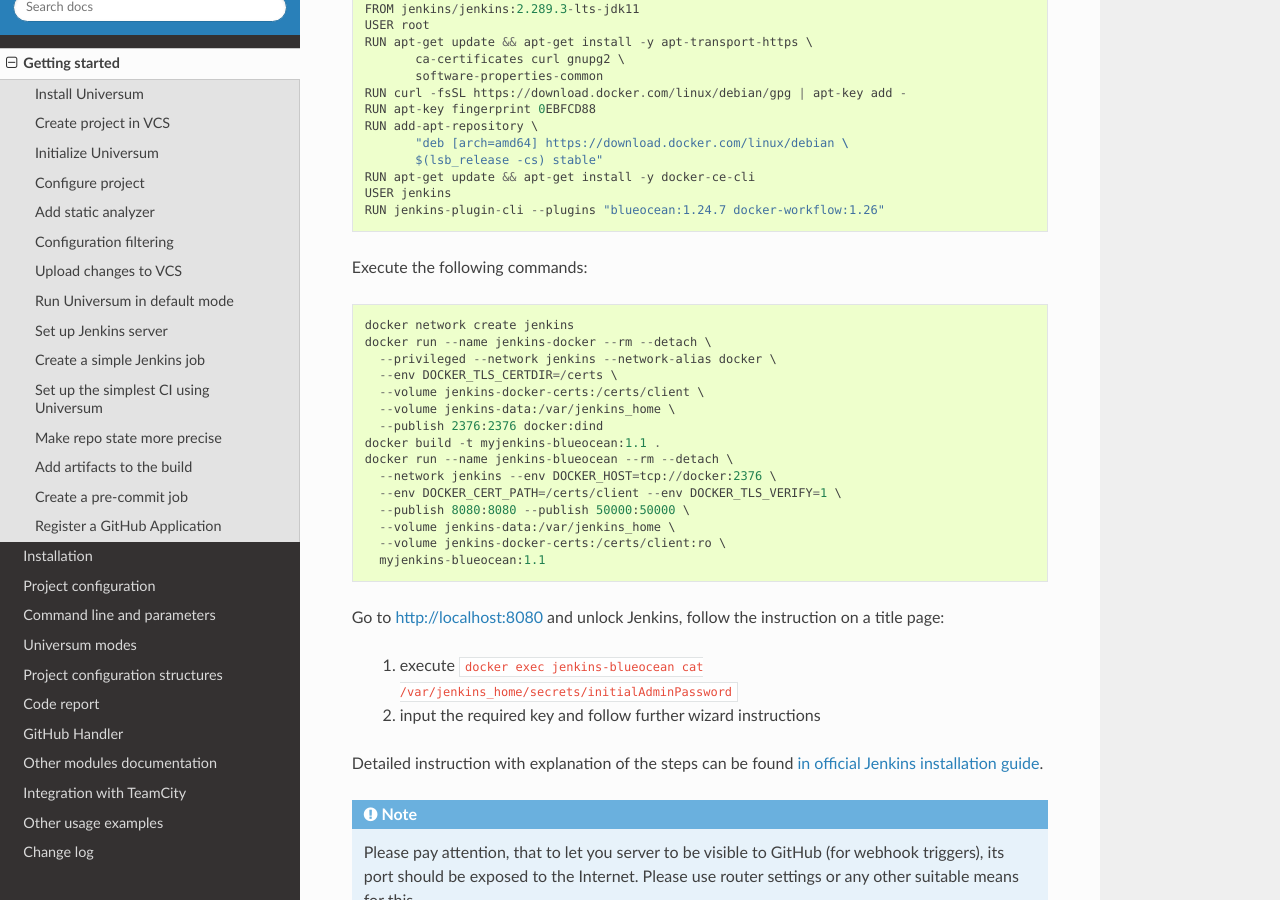
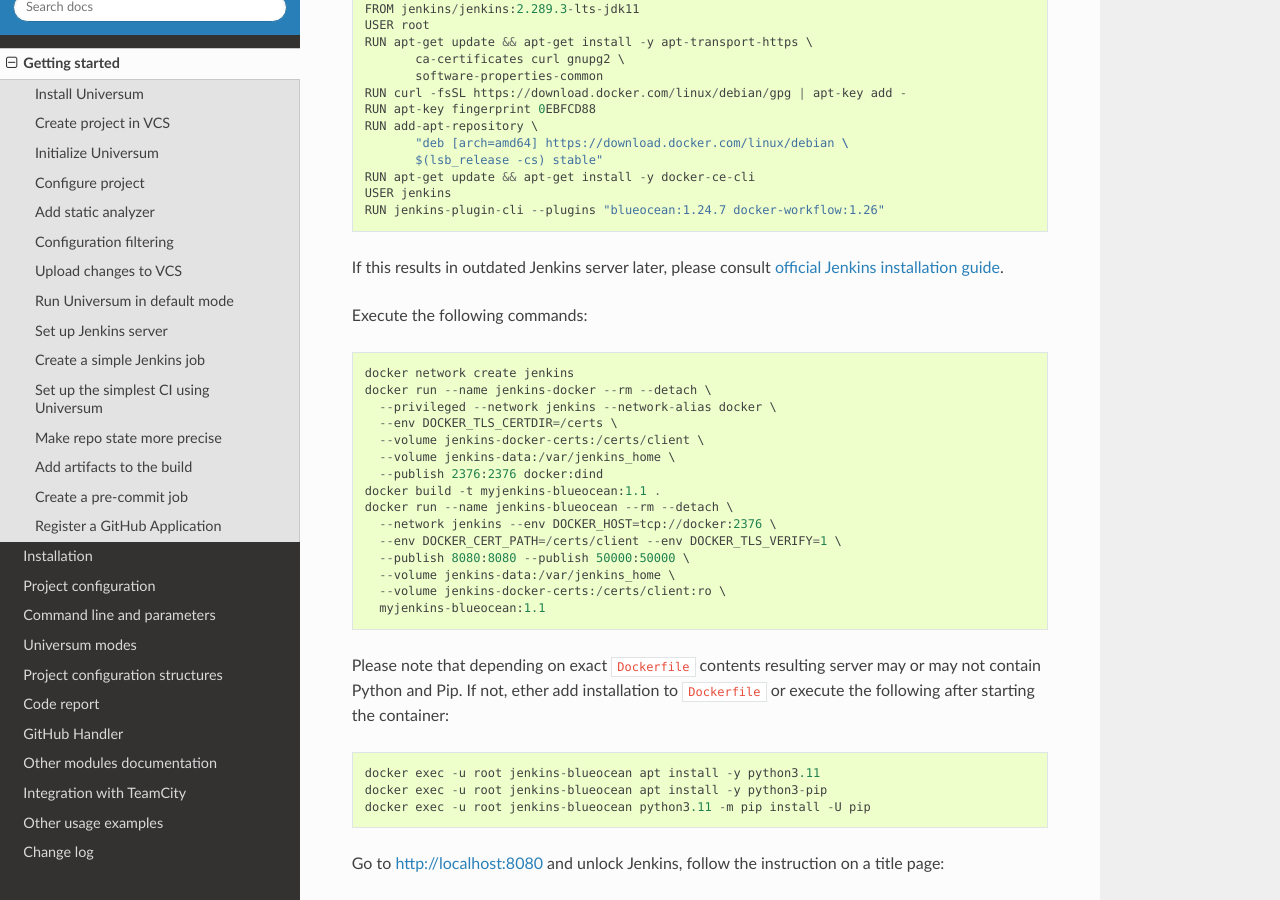
Before and after one commit to Samsung/Universum, a Sphinx documentation site: the page built from doc/guide.rst, in a window 1280 px wide and 900 px high, scrolled down 7023 px. Built offline with Sphinx 7.4.7 and the Read the Docs theme 2.0.0, drawn with Linux system fonts in a browser that asks for light colours; some of the changed text lies outside the part shown.

Commit message:
update(docs): update notes on Jenkins Dockerfile and preinstalled Python

```diff
--- a/doc/guide.rst
+++ b/doc/guide.rst
@@ -546,6 +546,9 @@
     USER jenkins
     RUN jenkins-plugin-cli --plugins "blueocean:1.24.7 docker-workflow:1.26"
 
+If this results in outdated Jenkins server later, please consult `official Jenkins installation guide
+<https://www.jenkins.io/doc/book/installing/docker/#downloading-and-running-jenkins-in-docker>`__.
+
 Execute the following commands::
 
     docker network create jenkins
@@ -564,13 +567,17 @@
       --volume jenkins-docker-certs:/certs/client:ro \
       myjenkins-blueocean:1.1
 
+Please note that depending on exact ``Dockerfile`` contents resulting server may or may not contain Python and Pip.
+If not, ether add installation to ``Dockerfile`` or execute the following after starting the container::
+
+    docker exec -u root jenkins-blueocean apt install -y {python}
+    docker exec -u root jenkins-blueocean apt install -y python3-pip
+    docker exec -u root jenkins-blueocean {python} -m pip install -U pip
+
 Go to http://localhost:8080 and unlock Jenkins, follow the instruction on a title page:
 
     1. execute ``docker exec jenkins-blueocean cat /var/jenkins_home/secrets/initialAdminPassword``
     2. input the required key and follow further wizard instructions
-
-Detailed instruction with explanation of the steps can be found `in official Jenkins installation guide
-<https://www.jenkins.io/doc/book/installing/docker/#downloading-and-running-jenkins-in-docker>`__.
 
 .. note::
 
```
Also changed, not shown: other parts of doc/guide.rst (+1 -1 lines).
